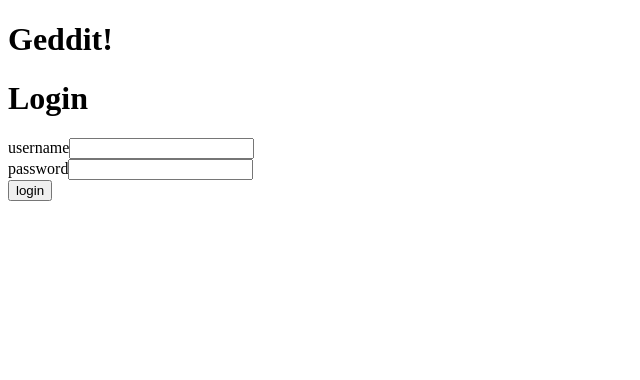
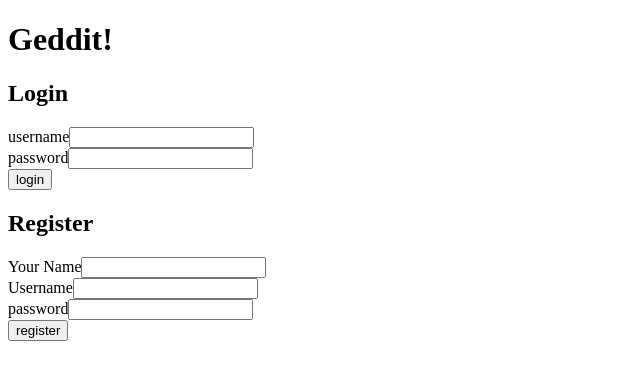
Before and after one commit to cmattey/geddit, a React (Create React App) app in the folder frontend/: page / in a window 1280 px wide. Shown: the top 380 px of the page, without its empty margins (0-640 px from the left). Built offline with nearby package versions, Linux system fonts and the light colour scheme; the HTML template or start-up script is replaced by a standard one.

Commit message:
added registration form on home page

```diff
--- a/frontend/src/App.js
+++ b/frontend/src/App.js
@@ -1,6 +1,7 @@
 import React, {useState, useEffect} from 'react';
 import loginService from './services/login'
 import tokenService from './services/token'
+import registerService from './services/register'
 import TableList from './components/TableList'
 
 function App() {
@@ -8,6 +9,10 @@ function App() {
   const [username, setUsername] = useState('')
   const [password, setPassword] = useState('')
   const [user, setUser] = useState(null)
+
+  const [registerName, setRegisterName] = useState('')
+  const [registerUsername, setRegisterUsername] = useState('')
+  const [registerPassword, setRegisterPassword] = useState('')
 
   useEffect(() => {
     const loggedUser = window.localStorage.getItem('loggedUser')
@@ -41,14 +46,68 @@ function App() {
     }
   }
 
-const handleLogout = () => {
-  window.localStorage.removeItem('loggedUser')
-  setUser(null)
-}
+  const handleLogout = () => {
+    window.localStorage.removeItem('loggedUser')
+    setUser(null)
+  }
+
+  const handleRegister = async (event) => {
+    event.preventDefault()
+
+    try{
+
+      const user = await registerService.register({'username': registerUsername, 'name': registerName, 'password': password})
+      console.log("User Registered: ", user.username)
+
+      setRegisterName('')
+      setRegisterUsername('')
+      setRegisterPassword('')
+
+    } catch(exception){
+      console.error("Exception in registration fe: ", exception)
+    }
+  }
+
+  const registerForm = () => (
+    <form onSubmit={handleRegister}>
+      <h2>Register</h2>
+      <div>
+        Your Name
+          <input
+            type="text"
+            value={registerName}
+            name="Username"
+            onChange={({ target }) => setRegisterName(target.value)}
+            required
+          />
+      </div>
+      <div>
+        Username
+          <input
+            type="text"
+            value={registerUsername}
+            name="Username"
+            onChange={({ target }) => setRegisterUsername(target.value)}
+            required
+          />
+      </div>
+      <div>
+        password
+          <input
+            type="password"
+            value={registerPassword}
+            name="Password"
+            onChange={({ target }) => setRegisterPassword(target.value)}
+            required
+          />
+      </div>
+      <button type="submit">register</button>
+    </form>
+  )
 
   const loginForm = () => (
     <form onSubmit={handleLogin}>
-      <h1>Login</h1>
+      <h2>Login</h2>
       <div>
         username
           <input
@@ -72,6 +131,16 @@ const handleLogout = () => {
       <button type="submit">login</button>
     </form>
   )
+
+  const homePage = () => {
+    return(
+      <>
+      {loginForm()}
+      {registerForm()}
+      </>
+    )
+  }
+
   const userInfo = () => (
     <div>
       {user.username} logged in
@@ -79,12 +148,11 @@ const handleLogout = () => {
     </div>
   )
 
-
   return (
     <div className="App">
       <h1>Geddit!</h1>
       <div>
-        {user === null ? loginForm() : userInfo()}
+        {user === null ? homePage(): userInfo()}
         <TableList user = {user} />
       </div>
     </div>
```
